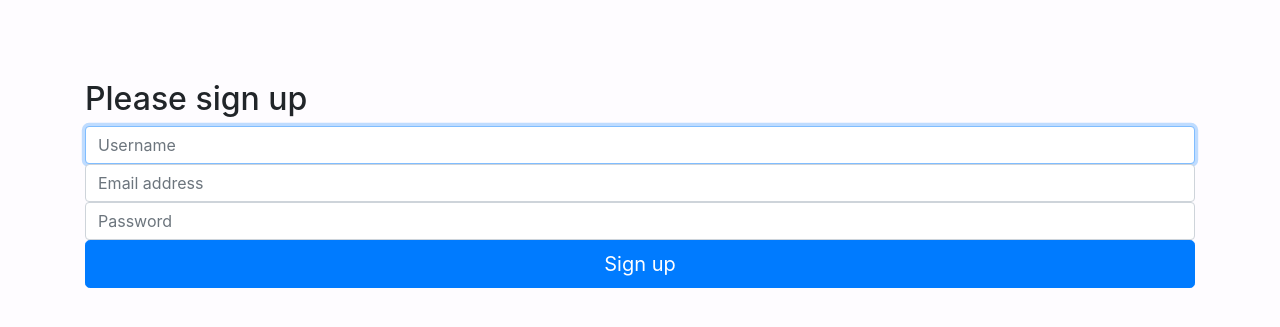
After one commit to snorkel-boys/snorkel-website, a Django app: page /signup/ in a window 1280 px wide. The commit adds this page. Shown: the top 327 px of the page. Run offline with Django 3.2, Linux system fonts and the light colour scheme; some libraries are stand-ins or nearby versions.

Commit message:
login and signup

```diff
--- a/main/urls.py
+++ b/main/urls.py
@@ -1,6 +1,12 @@
-from django.urls import path
+from django.urls import path, include
+# include 왜 넣는 거지?
 from . import views
+from . views import signup
+from . views import login
+
 
 urlpatterns = [
-    path('', views.index, name='index')
+    path('', views.index, name='index'),
+    path('signup/', signup, name='signup'),
+    path('login/', login, name='login')
 ]
--- a/main/views.py
+++ b/main/views.py
@@ -4,3 +4,9 @@ from django.shortcuts import render
 
 def index(request):
     return render(request, "index.html", {})
+
+def signup(request):
+    return render(request, "signup.html", {})
+
+def login(request):
+    return render(request, "login.html", {})
--- a/snorkel/urls.py
+++ b/snorkel/urls.py
@@ -19,4 +19,6 @@ from django.urls import include, path
 urlpatterns = [
     path('', include('main.urls')),
     path('admin/', admin.site.urls),
+    path('signup/', include('main.urls')),
+    path('login/', include('main.urls')),
 ]
--- a/templates/navbar.html
+++ b/templates/navbar.html
@@ -8,7 +8,8 @@
   <div class="collapse navbar-collapse" id="navbarSupportedContent">
     <ul class="navbar-nav mr-auto mt-2 mt-lg-0">
       <li class="nav-item active">
-        <a class="nav-link" href="#">홈<span class="sr-only">(current)</span></a>
+        <a class="nav-link" href="/">홈
+          <span class="sr-only">(current)</span></a>
       </li>
       <li class="nav-item">
         <a class="nav-link" href="#">Activity</a>
@@ -16,17 +17,19 @@
       <li class="nav-item">
         <a class="nav-link" href="#">채팅앱</a>
       </li>
+    </ul>
+    <ul class="navbar-nav ml-auto mt-2 mt-lg-0">
+      <li class="nav-item active">
+        <a class="nav-link" href="/login/">로그인
+          <span class="sr-only">(current)</span></a>
+      </li>
+      <li class="nav-item active">
+        <a class="nav-link" href="/signup/">회원가입
+          <span class="sr-only">(current)</span></a>
+      </li>
       <li class="nav-item">
         <a class="nav-link" href="#">Contact</a>
       </li>
     </ul>
-    <ul class="navbar-nav ml-auto mt-2 mt-lg-0">
-      <li class="nav-item">
-        <a class="nav-link" href="">로그인</a>
-      </li>
-      <li class="nav-item">
-        <a class="nav-link" href="#getsnorkel">Get your snorkel on</a>
-      </li>
-    </ul>
   </div>
 </nav>
--- /dev/null
+++ b/templates/signup.html
@@ -0,0 +1,22 @@
+
+{% extends "base.html" %}
+{% block title %}Snorkel signup{% endblock %}
+{% block body %}
+{% include "navbar.html" %}
+
+  <div class="container" style="margin-top: 80px;">
+      <form method="post" action="" class="form-signin">
+        {% csrf_token %}
+        <h2 class="form-signin-heading">Please sign up</h2>
+        <input type="text" name="username"
+          class="form-control" placeholder="Username" required="" autofocus="">
+        <input type="email" name="email"
+          class="form-control" placeholder="Email address" required="">
+        <input type="password" name="password"
+          class="form-control" placeholder="Password" required="">
+        <button class="btn btn-lg btn-primary btn-block" type="submit">
+          Sign up
+        </button>
+      </form>
+  </div>
+{% endblock %}
```
Also changed, not shown: templates/login.html (added, +19 -0 lines), static/images/favicon.jpg (added), static/images/favicon.png (deleted).
